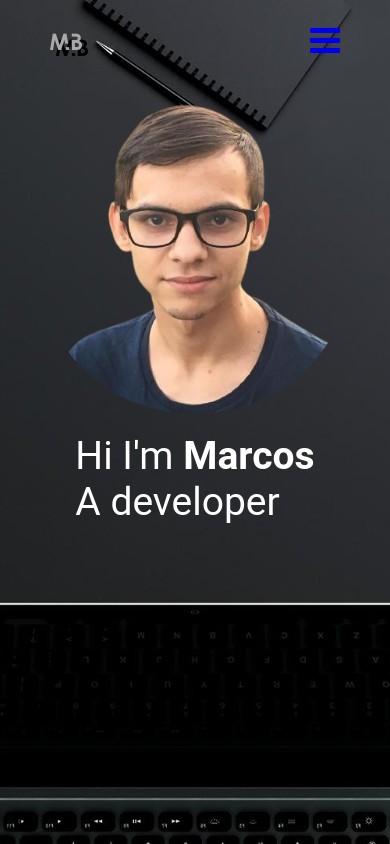
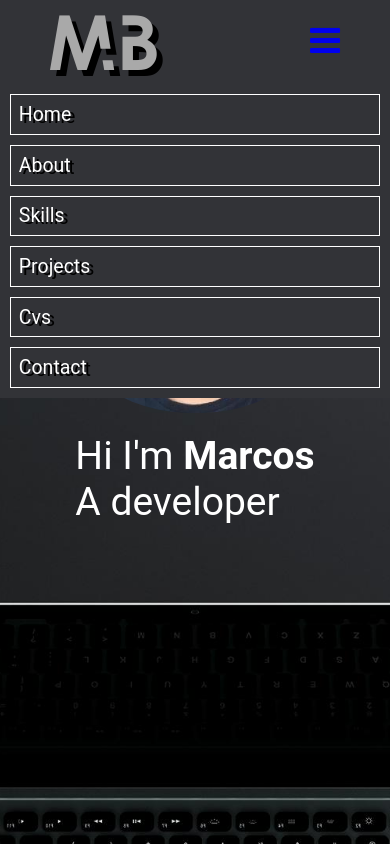
Before and after one commit to MarcosBrendonDePaula/Portfolio, a website: page index.html in a window 390 px wide. Both pictures are taken after a click on the link 324 px from the left and 41 px from the top of the page. Shown: the top 844 px of the page. Drawn offline with nearby package versions, Linux system fonts and the light colour scheme.

Commit message:
navbar mobile
navbar toda cagada para mobile

```diff
--- a/assets/css/_mobile740px.scss
+++ b/assets/css/_mobile740px.scss
@@ -1,5 +1,4 @@
 @media screen and (max-width: 740px){
-
 
     section{
         width: 98vw;
@@ -7,22 +6,66 @@
     }
 
     #Navbar {
-        ul{
+        height: 10vh;
+        background-color: #323337;
+
+        .Logo{
+            font-family: ProcrastinatingPixie;
+            font-size: 20vw;
+            color: darkgray;
+            text-decoration: none;
+            text-shadow: 6px 6px black;
+        }
+
+        #menu{
             display: none;
         }
 
         nav{
+
             height: 100%;
+
+            #menu_mobile{
+                color: white;
+                background-color:#323337;
+                position: fixed;
+                top: 10vh;
+                left: 0vw;
+                >ul{
+                    display: block;
+                    li{
+                        a{
+                            font-size:5vw;
+                            width: 100%;
+                            display: inline-block;
+                        }
+                        padding: 2%;
+                        border: 1px solid white;
+                        display:block;
+                    }
+                }
+
+                width:100%;
+                display: block;
+
+                position: fixed;
+            }
+
+
         }
 
-        .menu_mobile{
+        .menu_switch{
             text-align: center;
             display: block;
             height: 100%;
             font-size: 9vw;
+
         }
+    }
 
-    }
+
+
+
 
     #Home {
         .mid {
@@ -47,7 +90,11 @@
 
     #About {
         .mid {
-            font-size: 7vw;
+            font-size: 8vw;
+            flex-direction: column;
+            span{
+                padding: 3vw;
+            }
         }
     }
 
--- a/assets/css/_reset.scss
+++ b/assets/css/_reset.scss
@@ -9,8 +9,8 @@
 
 }
 
-.dispay_none {
-    display: none;
+.display_none {
+    display: none !important;
 }
 
 .menu_mobile{
--- a/assets/css/main.scss
+++ b/assets/css/main.scss
@@ -35,6 +35,14 @@
             color: white;
             text-shadow: 4px 2px black;
         }
+    }
+
+    .menu_switch{
+        display: none;
+    }
+
+    #menu_mobile{
+        display: none;
     }
 }
 
--- /dev/null
+++ b/assets/js/main.js
@@ -0,0 +1,4 @@
+var menu_mobile = document.querySelector("#menu_mobile")
+function switch_menu() {
+    menu_mobile.classList.toggle("display_none")
+}
--- a/index.html
+++ b/index.html
@@ -23,15 +23,16 @@
 
     <script src="https://unpkg.com/scrollreveal" defer></script>
     <script src="assets/js/scrollcontroll.js" defer></script>
+    <script src="assets/js/main.js" defer></script>
 </head>
 <body>
 
     <header id="Navbar">
         <nav>
-            <a class="Logo">
+            <a class="Logo" href="#Home">
                 MB
             </a>
-            <ul>
+            <ul id="menu">
                 <li>
                     <a href="#Home">Home</a>
                 </li>
@@ -51,13 +52,37 @@
                     <a href="#Contact">Contact</a>
                 </li>
             </ul>
-            <a href="javascript:void(0);" class="icon menu_mobile" onclick="myFunction()">
+            <a  href="javascript:void(0);"  class="icon menu_switch" onclick="switch_menu();">
                 <i class="fa fa-bars"></i>
             </a>
+            <div id="menu_mobile" class="display_none">
+                <ul>
+                    <li>
+                        <a href="#Home" onclick="switch_menu();">Home</a>
+                    </li>
+                    <li>
+                        <a href="#About" onclick="switch_menu();">About</a>
+                    </li>
+                    <li>
+                        <a href="#Skills" onclick="switch_menu();">Skills</a>
+                    </li>
+                    <li>
+                        <a href="#Projects" onclick="switch_menu();">Projects</a>
+                    </li>
+                    <li>
+                        <a href="#Cvs" onclick="switch_menu();">Cvs</a>
+                    </li>
+                    <li>
+                        <a href="#Contact">Contact</a>
+                    </li>
+                </ul>
+            </div>
         </nav>
+
     </header>
 
     <section id="Home">
+
         <div class="mid space_between center_flex">
             <div class="left top_animation">
                 <p>Hi I'm <strong>Marcos</strong></p>
```
Also changed, not shown: assets/css/main.css, 1 other file.
